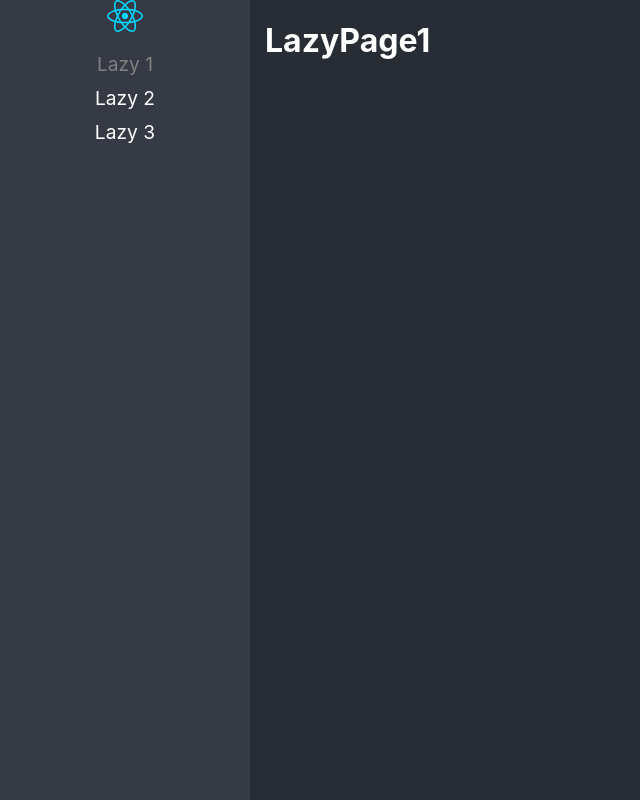
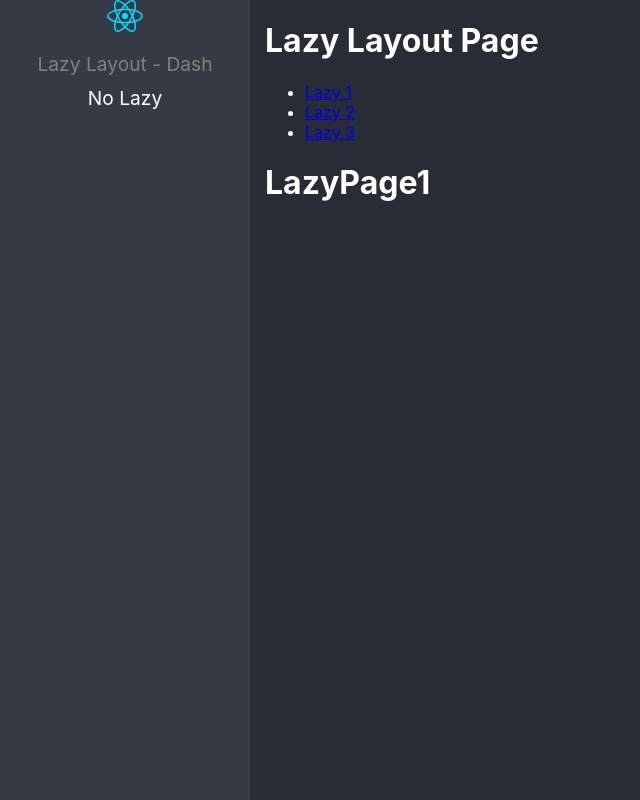
Before and after one commit to acapriles/react-prop-devtalles, a React (Vite) app: page /lazyload/lazy1 in a window 1280 px wide. Before the commit this address led to /lazy1. Shown: the whole page, without its empty margins (0-640 px from the left). Built offline with nearby package versions, Linux system fonts and the light colour scheme.

Commit message:
Rutas anidadas listas

```diff
--- /dev/null
+++ b/src/01-lazyload/layout/LazyLayout.tsx
@@ -0,0 +1,42 @@
+import { NavLink, Route, Routes, Navigate } from 'react-router-dom';
+import { LazyPage1, LazyPage2, LazyPage3 } from "../pages";
+
+
+
+export const LazyLayout = () => {
+    return (
+        <div>
+            <h1>Lazy Layout Page</h1>
+
+            <ul>
+                <li>
+                    <NavLink to="lazy1">Lazy 1</NavLink>
+                </li>
+                <li>
+                    <NavLink to="lazy2">Lazy 2</NavLink>
+                </li>
+                <li>
+                    <NavLink to="lazy3">Lazy 3</NavLink>
+                </li>
+            </ul>
+
+            {/*
+                Todo lo que esté definido en estas rutas se va a cargar de forma perezosa (lazy load)
+                al mismo tiempo cuando se llame a este módulo, ya que el mismo fue definido en los routes
+                con la funcción "lazy()".
+                Si comentamos las rutas entonces veremos que la carga del archivo pesa menos.
+            */}
+            <Routes>
+                <Route path="lazy1" element={ <LazyPage1 /> } />
+                <Route path="lazy2" element={ <LazyPage2 /> } />
+                <Route path="lazy3" element={ <LazyPage3 /> } />
+
+                {/* <Route path="/*" element={ <div>Not Found</div> } /> */}
+                <Route path="*" element={ <Navigate to="lazy1" replace /> } />
+            </Routes>
+        </div>
+    )
+}
+
+
+export default LazyLayout;
--- /dev/null
+++ b/src/01-lazyload/pages/NoLazy.tsx
@@ -0,0 +1,10 @@
+
+
+
+export const NoLazy = () => {
+    return (
+        <div>
+            <h1>No Lazyload</h1>
+        </div>
+    )
+}
--- a/src/01-lazyload/pages/index.ts
+++ b/src/01-lazyload/pages/index.ts
@@ -1,3 +1,4 @@
 export { LazyPage1 } from './LazyPage1';
 export { LazyPage2 } from './LazyPage2';
 export { LazyPage3 } from './LazyPage3';
+export { NoLazy } from './NoLazy';
--- a/src/routes/routes.ts
+++ b/src/routes/routes.ts
@@ -1,39 +1,32 @@
 import { LazyExoticComponent, lazy } from "react";
-// import { LazyPage1, LazyPage2, LazyPage3 } from "../01-lazyload/pages";
+import { NoLazy } from "../01-lazyload/pages";
 
 type JSXComponent = () => JSX.Element;
 
 interface Route {
     to: string;
     path: string;
-    // Component: () => JSX.Element;
     Component: LazyExoticComponent<JSXComponent> | JSXComponent;
     name: string;
 }
 
 //? Así se como se carga un componente a través del Lazyload
-const Lazy1 = lazy(() => import('../01-lazyload/pages/LazyPage1'));
-const Lazy2 = lazy(() => import('../01-lazyload/pages/LazyPage2'));
-const Lazy3 = lazy(() => import('../01-lazyload/pages/LazyPage3'));
+const LazyLayout = lazy(() => import('../01-lazyload/layout/LazyLayout'));
+
 
 export const routes: Route[] = [
     {
-        to: '/lazy1',
-        path: 'lazy1',
-        Component: Lazy1,
-        name: 'Lazy 1'
+        to: '/lazyload',
+        //? Hay que iniciar con "/" y terminar con "*" para que tome todas
+        //? las rutas hijas en el lazyload
+        path: '/lazyload/*',
+        Component: LazyLayout,
+        name: 'Lazy Layout - Dash'
     },
     {
-        to: '/lazy2',
-        path: 'lazy2',
-        Component: Lazy2,
-        name: 'Lazy 2'
-    },
-    {
-        to: '/lazy3',
-        path: 'lazy3',
-        // Component: LazyPage3,
-        Component: Lazy3,
-        name: 'Lazy 3'
+        to: '/no-lazy',
+        path: 'no-lazy',
+        Component: NoLazy,
+        name: 'No Lazy'
     }
 ];
```
